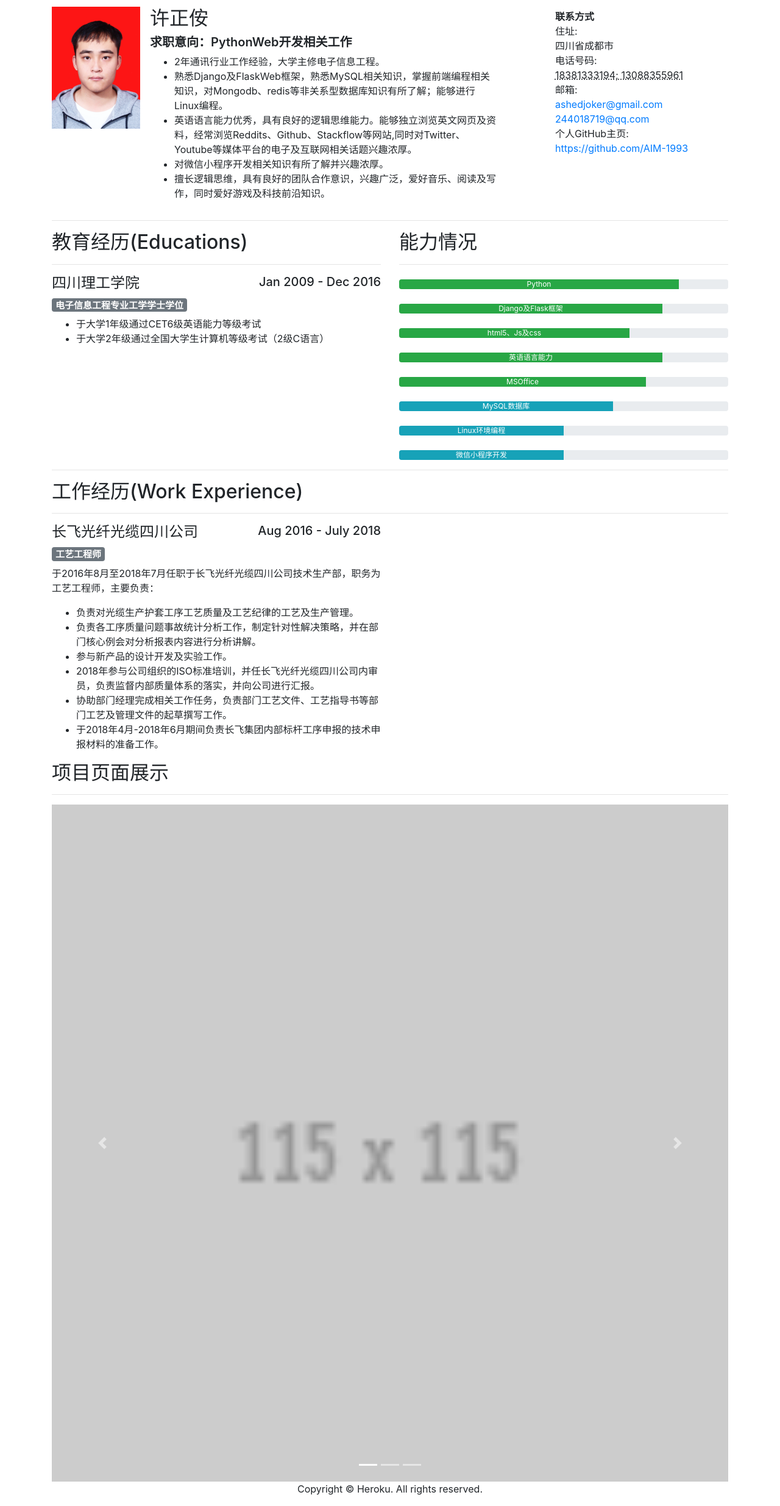
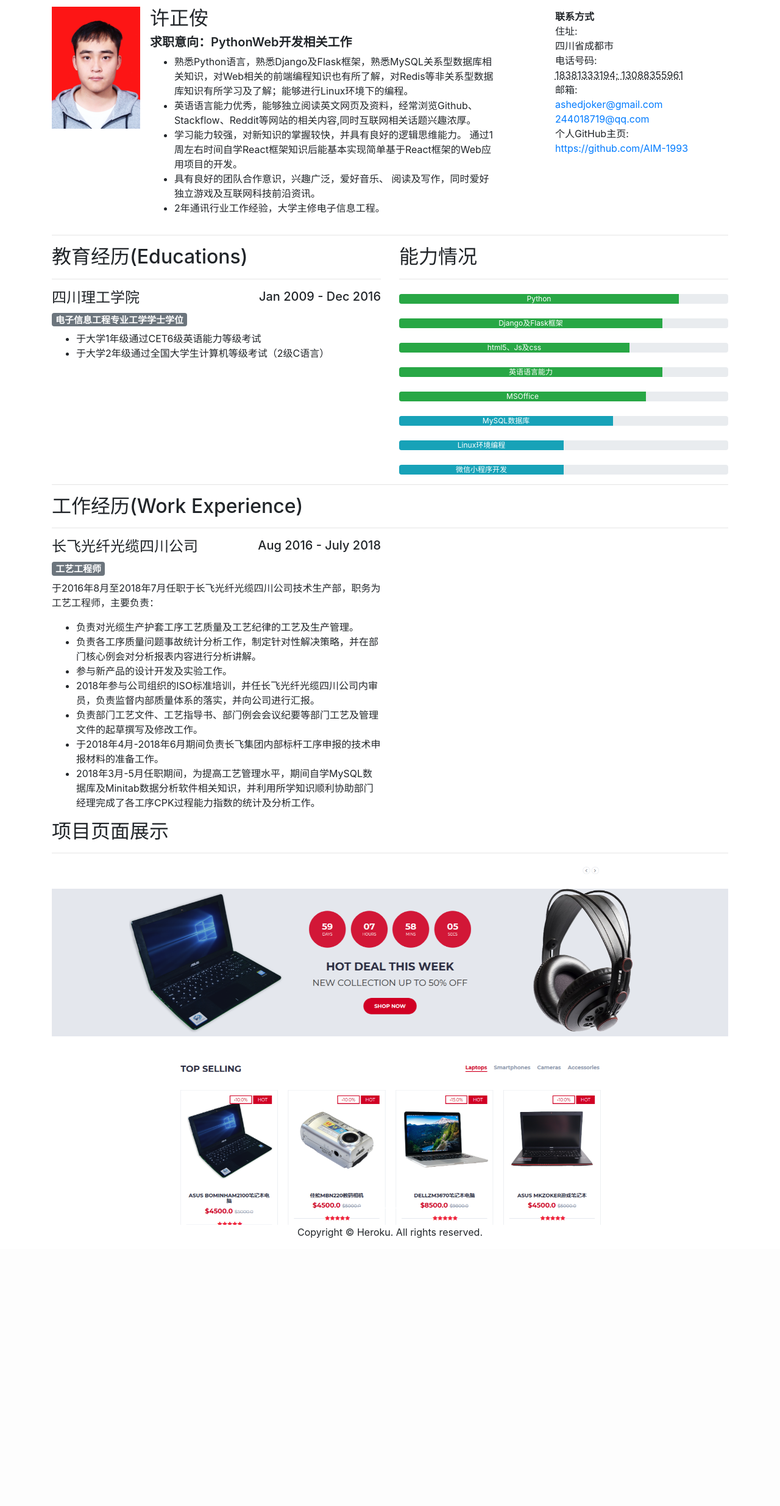
Before and after one commit to AIM-1993/Resume, a Flask app: page / in a window 1280 px wide. Shown: the part 56-2525 px from the top of the page at 61% size. After the commit the page ends 2086 px from the top, so only its background shows below. Run offline with Flask 2, Linux system fonts and the light colour scheme; some libraries are stand-ins or nearby versions.

Commit message:
完善了简历

```diff
--- a/templates/resume.html
+++ b/templates/resume.html
@@ -23,9 +23,9 @@
               项目展示
             </a>
               <div class="dropdown-menu" aria-labelledby="navbarDropdownMenuLink">
-                <a class="dropdown-item" href="#">豆瓣电影爬虫项目</a>
-                <a class="dropdown-item" href="#">采用Flask实现的代办事项清单网站</a>
-                <a class="dropdown-item" href="#">采用Django实现的购物网站项目</a>
+                <a class="dropdown-item" href="#">基于Django + React实现的前后端分离Web待办事项应用</a>
+                <a class="dropdown-item" href="#">基于DjangoMTV模式实现的代办事项清单网站</a>
+                <a class="dropdown-item" href="#">基于Django实现的购物网站项目</a>
               </div>
           </li>
           <li class="nav-item">
@@ -48,11 +48,11 @@
 				<h2>许正侒</h2>
             <h5 class="mt-0">求职意向：PythonWeb开发相关工作</h5>
 			   <ul>
+    				<li>熟悉Python语言，熟悉Django及Flask框架，熟悉MySQL关系型数据库相关知识，对Web相关的前端编程知识也有所了解，对Redis等非关系型数据库知识有所学习及了解；能够进行Linux环境下的编程。 </li>
+    				<li>英语语言能力优秀，能够独立阅读英文网页及资料，经常浏览Github、Stackflow、Reddit等网站的相关内容,同时互联网相关话题兴趣浓厚。</li>
+            <li>学习能力较强，对新知识的掌握较快，并具有良好的逻辑思维能力。 通过1周左右时间自学React框架知识后能基本实现简单基于React框架的Web应用项目的开发。</li>
+    				<li>具有良好的团队合作意识，兴趣广泛，爱好音乐、 阅读及写作，同时爱好独立游戏及互联网科技前沿资讯。</li>
             <li>2年通讯行业工作经验，大学主修电子信息工程。</li>
-    				<li>熟悉Django及FlaskWeb框架，熟悉MySQL相关知识，掌握前端编程相关知识，对Mongodb、redis等非关系型数据库知识有所了解；能够进行Linux编程。 </li>
-    				<li>英语语言能力优秀，具有良好的逻辑思维能力。能够独立浏览英文网页及资料，经常浏览Reddits、Github、Stackflow等网站,同时对Twitter、Youtube等媒体平台的电子及互联网相关话题兴趣浓厚。</li>
-            <li>对微信小程序开发相关知识有所了解并兴趣浓厚。</li>
-    				<li>擅长逻辑思维，具有良好的团队合作意识，兴趣广泛，爱好音乐、阅读及写作，同时爱好游戏及科技前沿知识。</li>
         </ul>
 			</div>
           </div>
@@ -143,8 +143,9 @@
 			      <li>负责各工序质量问题事故统计分析工作，制定针对性解决策略，并在部门核心例会对分析报表内容进行分析讲解。</li>
             <li>参与新产品的设计开发及实验工作。</li>
             <li>2018年参与公司组织的ISO标准培训，并任长飞光纤光缆四川公司内审员，负责监督内部质量体系的落实，并向公司进行汇报。</li>
-            <li>协助部门经理完成相关工作任务，负责部门工艺文件、工艺指导书等部门工艺及管理文件的起草撰写工作。</li>
+            <li>负责部门工艺文件、工艺指导书、部门例会会议纪要等部门工艺及管理文件的起草撰写及修改工作。</li>
             <li>于2018年4月-2018年6月期间负责长飞集团内部标杆工序申报的技术申报材料的准备工作。</li>
+            <li>2018年3月-5月任职期间，为提高工艺管理水平，期间自学MySQL数据库及Minitab数据分析软件相关知识，并利用所学知识顺利协助部门经理完成了各工序CPK过程能力指数的统计及分析工作。</li>
           </ul>
         </div>
 		</div>
@@ -158,13 +159,13 @@
         </ol>
         <div class="carousel-inner">
           <div class="carousel-item active">
-            <img class="d-block w-100" src="../static/images/115X115.gif" alt="First slide">
+            <img class="d-block w-100" src="../static/images/购物网站项目页面展示.png" alt="First slide">
           </div>
           <div class="carousel-item">
-            <img class="d-block w-100" src="../static/images/115X115.gif" alt="Second slide">
+            <img class="d-block w-100" src="../static/images/django待办事项项目展示1.png" alt="Second slide">
           </div>
           <div class="carousel-item">
-            <img class="d-block w-100" src="../static/images/115X115.gif" alt="Third slide">
+            <img class="d-block w-100" src="../static/images/待办事项展示2.png" alt="Third slide">
           </div>
         </div>
         <a class="carousel-control-prev" href="#carouselExampleIndicators" role="button" data-slide="prev">
```
Also changed, not shown: static/images/django待办事项项目展示1.png (added), static/images/待办事项展示2.png (added), static/images/购物网站项目页面展示.png (added), 1 other file.
